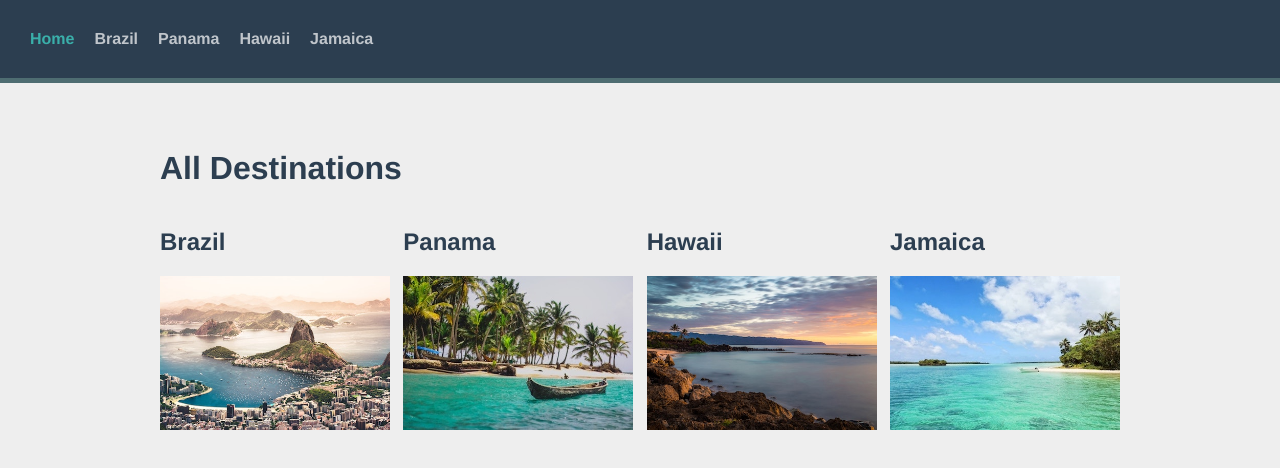
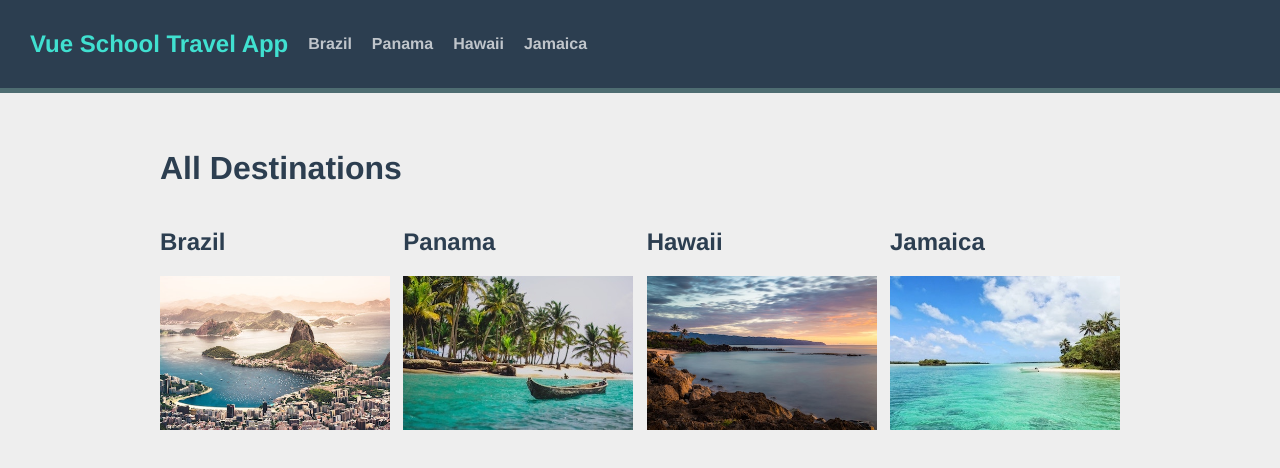
Before and after one commit to kiraGit67/vue-school-travel-app, a Vue app: page / in a window 1280 px wide. Shown: the top 468 px of the page. Built offline with nearby package versions, Linux system fonts and the light colour scheme.

Commit message:
removes all static router-links

```diff
--- a/src/components/TheNavigation.vue
+++ b/src/components/TheNavigation.vue
@@ -1,12 +1,7 @@
 <template>
   <div id="nav">
-    <router-link to="/">Home</router-link>
-    <!--
-    <router-link to="/brazil">Brazil</router-link>
-    <router-link to="/hawaii">Hawaii</router-link>
-    <router-link to="/jamaica">Jamaica</router-link>
-    <router-link to="panama">Panama</router-link>
-    -->
+    <router-link id="logo" to="/">Vue School Travel App</router-link>
+
     <router-link
       v-for="destination in destinations"
       :key="destination.id"
```
